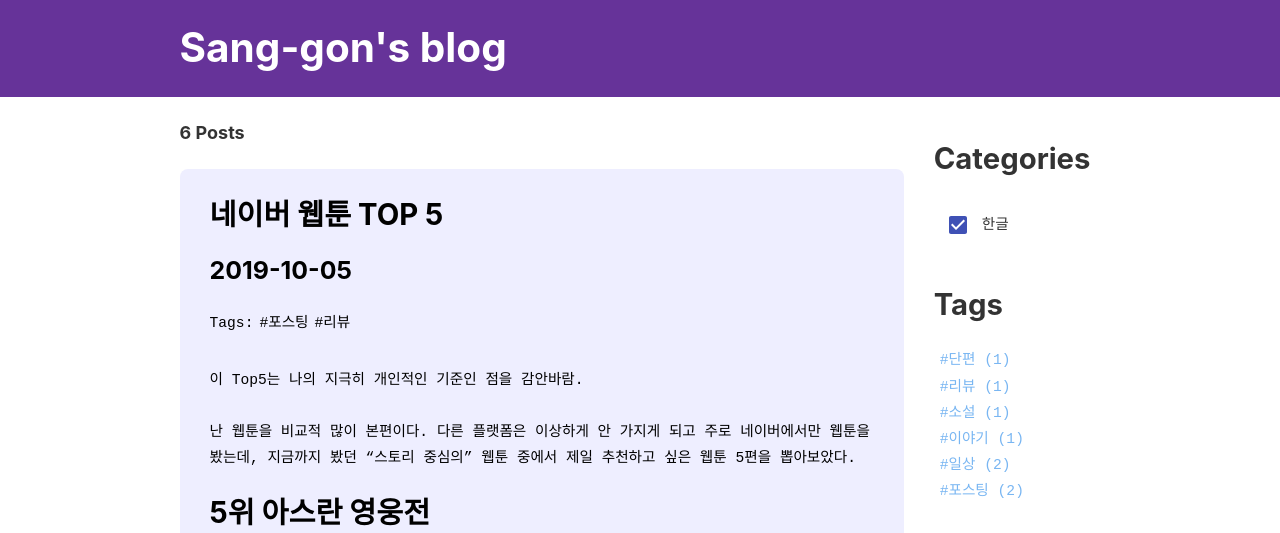
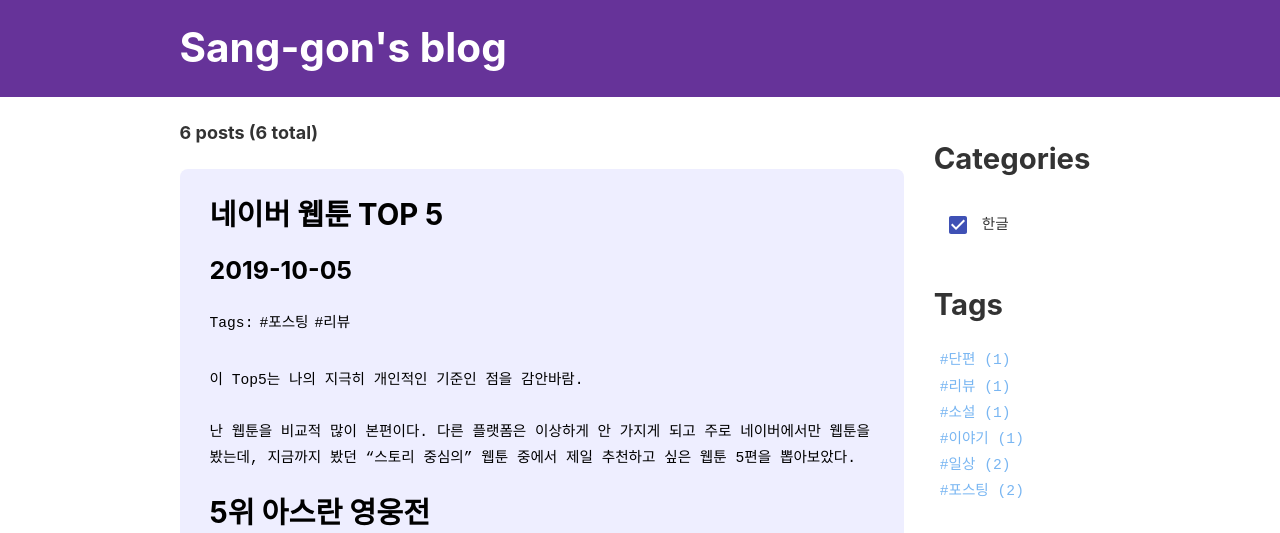
Before and after one commit to sanggonlee/sanggon-blog, a Gatsby site: page / in a window 1280 px wide. Shown: the top 533 px of the page. Built offline with nearby package versions, Linux system fonts and the light colour scheme; Gatsby itself is replaced by a stand-in of ours; some packages are replaced by stand-ins of ours.

Commit message:
update the counter

```diff
--- a/src/components/posts.js
+++ b/src/components/posts.js
@@ -33,28 +33,29 @@ const Posts = ({ children }) => {
                 }
               }
             `}
-            render={({ allMarkdownRemark: { edges, totalCount } }) => (
-              <div>
-                <h4>{totalCount} Posts</h4>
-                <div>
-                  {edges
+            render={({ allMarkdownRemark: { edges, totalCount } }) => {
+              const posts = edges
                 .filter(edge =>
-                      doesContain(
-                        state.filter,
-                        edge.node.frontmatter.categories
-                      )
+                  doesContain(state.filter, edge.node.frontmatter.categories)
                 )
                 .filter(
                   edge =>
                     state.tag === null ||
                     edge.node.frontmatter.tags.includes(state.tag)
                 )
-                    .map(({ node }, index) => (
+              return (
+                <div>
+                  <h4>
+                    {posts.length} posts ({totalCount} total)
+                  </h4>
+                  <div>
+                    {posts.map(({ node }, index) => (
                       <Post key={index} node={node} />
                     ))}
                   </div>
                 </div>
-            )}
+              )
+            }}
           />
         )
       }}
```
Lines whose indentation alone changed are shown as unchanged.
